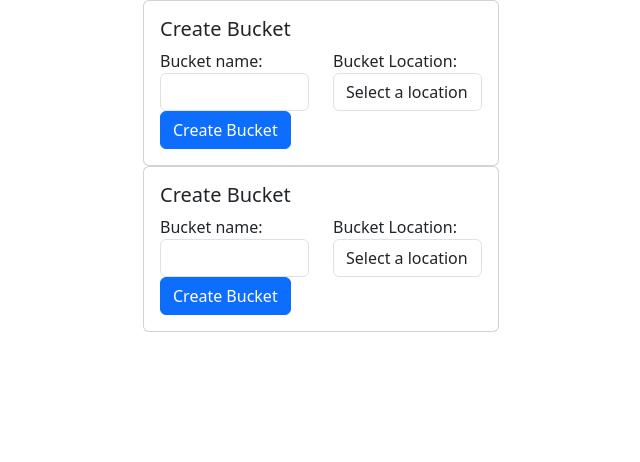
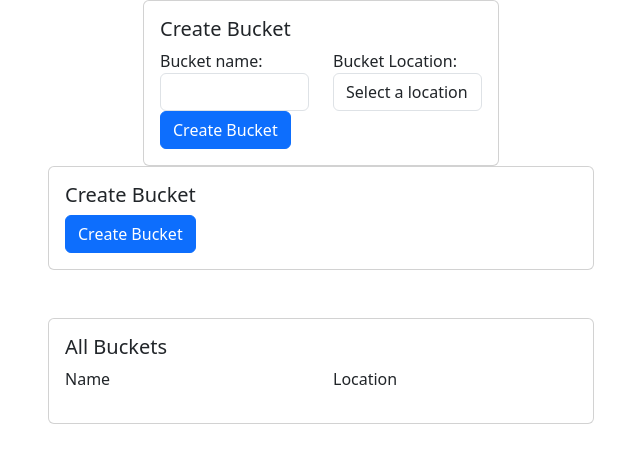
Before and after one commit to janlebar/test-agenda, an Angular app: page /cloudstorage in a window 1280 px wide. Shown: the top 462 px of the page, without its empty margins (319-959 px from the left). Built offline with nearby package versions, Linux system fonts and the light colour scheme.

Commit message:
redesigning

```diff
--- a/src/app/app.component.html
+++ b/src/app/app.component.html
@@ -1,3 +1,2 @@
 
 <router-outlet/>
-<cloudstorage/>
--- a/src/app/app.routes.ts
+++ b/src/app/app.routes.ts
@@ -4,9 +4,10 @@ import { Routes } from '@angular/router';
 import { BucketListComponent } from './bucket-list/bucket-list.component';
 import { CloudStorageComponent } from './cloudstorage/cloudstorage.component';
 import { BucketDetailComponent } from './bucket-detail/bucket-detail.component'; // Import the BucketDetailComponent
+import { HomeComponent } from './home/home.component';
 
 export const routes: Routes = [
-    { path: "home", component: BucketListComponent },
+    { path: "home", component: HomeComponent },
     { path: 'bucketlist', component: BucketListComponent },
     { path: 'cloudstorage', component: CloudStorageComponent },
     { path: 'bucket/:id', component: BucketDetailComponent }, // Define a route for bucket detail component
--- a/src/app/bucket-list/bucket-list.component.html
+++ b/src/app/bucket-list/bucket-list.component.html
@@ -1,6 +1,6 @@
 <div class="container">
     <div class="row justify-content-center">
-      <div class="col-md-4">
+        <div class="col-md-6">
             <div class="card">
                 <div class="card-body">
                     <h5 class="card-title">Create Bucket</h5>
@@ -11,23 +11,41 @@
             </div>
         </div>
     </div>
+</div>
+
+<div class="container mt-5">
     <div class="row justify-content-center">
-      <div class="col-md-4">
+        <div class="col-md-6">
+            <div class="card">
+                <div class="card-body">
                     <h5 class="card-title">All Buckets</h5>
+
+                    <div class="row">
+                        <div class="col">
+                            <p>Name</p>
+                        </div>
+                        <div class="col">
+                            <p>Location</p>
+                        </div>
+                    </div>
+
                     <ul class="list-group">
                         @for (bucket of store.state().buckets; track bucket.id) {
                             <li class="list-group-item">
-                <button class="btn btn-link" [routerLink]="['/bucket', bucket.id]">
-                {{ bucket.name }}
+                                <div class="row">
+                                    <div class="col">
+                                        <button class="btn btn-link" [routerLink]="['/bucket', bucket.id]">{{ bucket.name }}</button>
+                                    </div>
+                                    <div class="col">
                                         {{ bucket.location }}
-            </button>
                                         <button class="btn btn-danger" (click)="deleteBucket(bucket.id)">Delete</button>
+                                    </div>
+                                </div>
                             </li>
                         }
-          <!-- <li class="list-group-item" *ngFor="let bucket of store.state().buckets">
-            {{ bucket.name }}
-          </li> -->
                     </ul>
                 </div>
             </div>
         </div>
+    </div>
+</div>
--- a/src/app/bucket-list/bucket-list.component.ts
+++ b/src/app/bucket-list/bucket-list.component.ts
@@ -3,12 +3,11 @@ import { RouterLink } from '@angular/router';
 import { AlertModule } from 'ngx-bootstrap/alert';
 import { CommonModule } from '@angular/common';
 import { StoreService } from '../store.service';
-import { CloudStorageComponent } from '../cloudstorage/cloudstorage.component';
 
 @Component({
   selector: 'app-bucket-list',
   standalone: true,
-  imports: [AlertModule, RouterLink, CommonModule, CloudStorageComponent],
+  imports: [AlertModule, RouterLink, CommonModule],
   templateUrl: './bucket-list.component.html',
   styleUrl: './bucket-list.component.css',
 })
--- a/src/app/cloudstorage/cloudstorage.component.html
+++ b/src/app/cloudstorage/cloudstorage.component.html
@@ -7,10 +7,12 @@
             <form (ngSubmit)="onSubmit()">
               <div class="form-group row">
                 <div class="col-md-6">
+
                   <label for="name">Bucket name:</label>
                   <input type="text" id="name" class="form-control" [(ngModel)]="user.name" name="username">
                 </div>
                 <div class="col-md-6">
+
                   <label for="location">Bucket Location:</label>
                   <select id="location" class="form-control" [(ngModel)]="user.location" name="location" required>
                     <option value="">Select a location</option>
@@ -26,3 +28,5 @@
       </div>
     </div>
   </div>
+
+  <app-bucket-list/>
--- a/src/app/cloudstorage/cloudstorage.component.ts
+++ b/src/app/cloudstorage/cloudstorage.component.ts
@@ -1,14 +1,14 @@
-
 
 import { Component } from '@angular/core';
 import { FormsModule } from '@angular/forms';
 import { StoreService } from '../store.service';
+import {BucketListComponent} from '../bucket-list/bucket-list.component';
 
 @Component({
   selector: 'cloudstorage',
   templateUrl: './cloudstorage.component.html',
   styleUrls: ['./cloudstorage.component.css'],
-  imports: [ FormsModule],
+  imports: [ FormsModule, BucketListComponent],
   standalone: true,
 })
 export class CloudStorageComponent {
--- /dev/null
+++ b/src/app/home/home.component.html
@@ -0,0 +1 @@
+<app-bucket-list/>
```
Also changed, not shown: src/app/home/home.component.ts (added, +13 -0 lines), src/app/home/home.component.css (added), 1 other file (tests, documents, lock files or other folders). Lines whose indentation alone changed are shown as unchanged.
